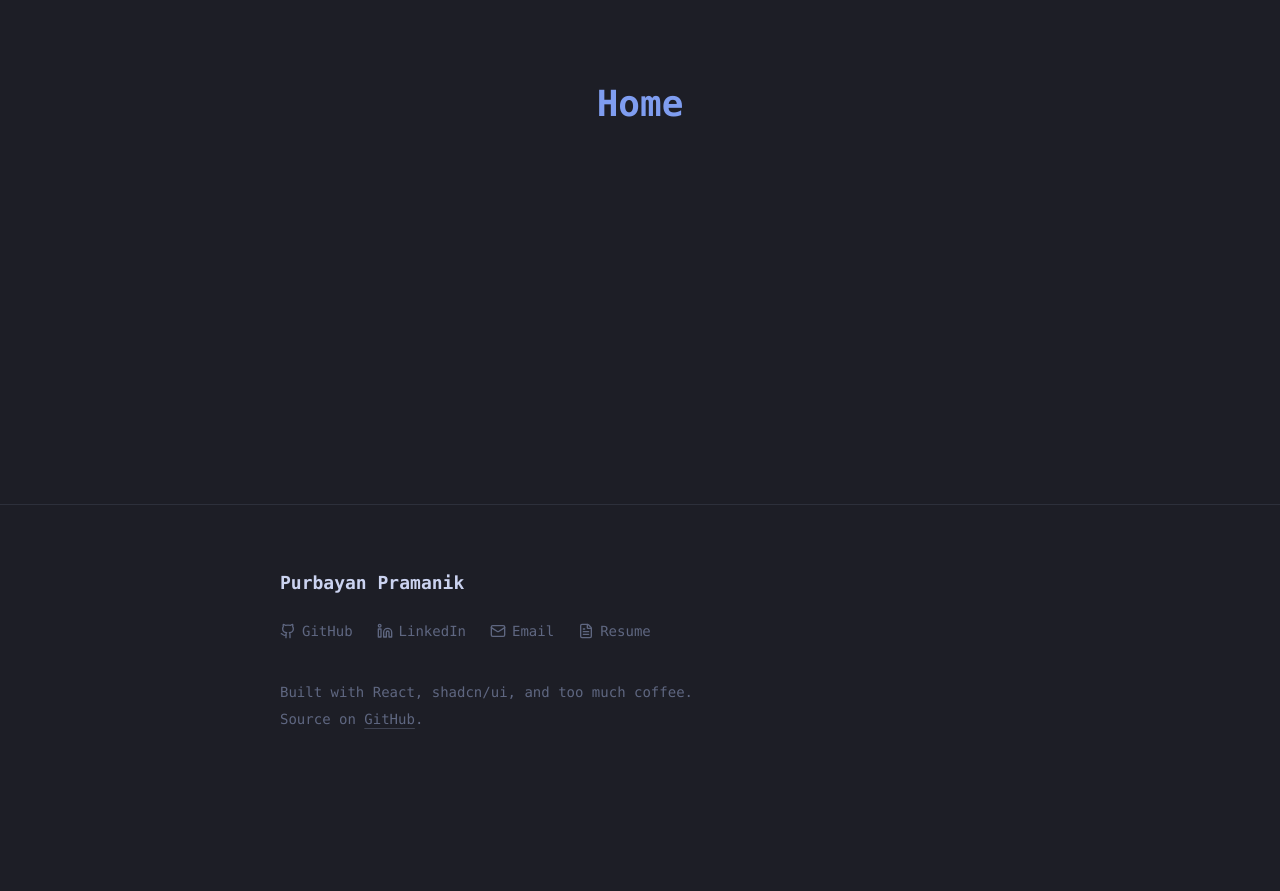
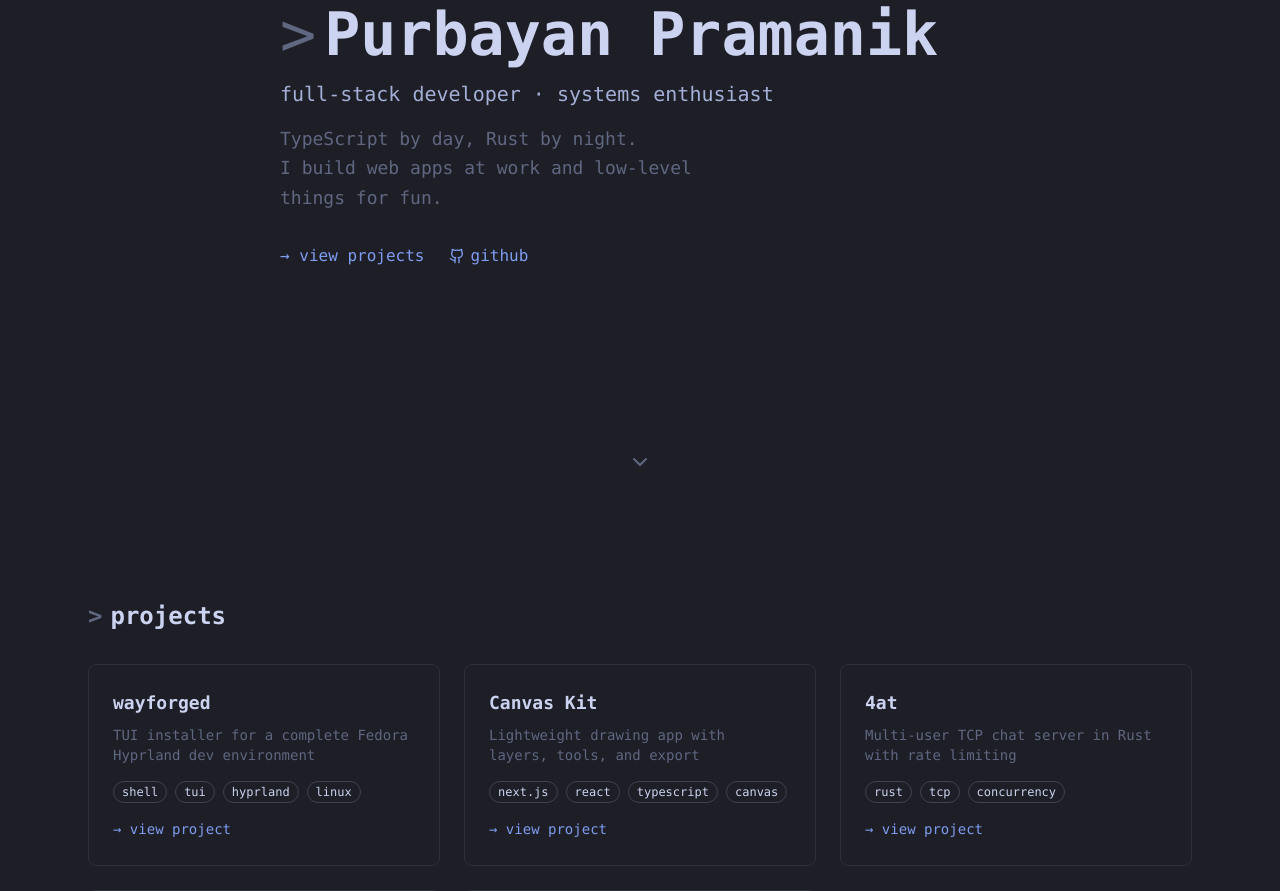
Before and after one commit to PPRAMANIK62/purbayan.dev, a React (Vite) app: page / in a window 1280 px wide. Shown: the part 800-1691 px from the top of the page. Before the commit the page ends 1595 px from the top, so only its background shows below. Built offline with nearby package versions, Linux system fonts and the light colour scheme; a web font is replaced by a local one.

Commit message:
feat: home-page done

```diff
--- /dev/null
+++ b/src/components/fade-up.tsx
@@ -0,0 +1,25 @@
+import { useRef, type ReactNode } from "react"
+import { motion, useInView } from "motion/react"
+
+interface FadeUpProps {
+  children: ReactNode
+  delay?: number
+  className?: string
+}
+
+export function FadeUp({ children, delay = 0, className }: FadeUpProps) {
+  const ref = useRef(null)
+  const inView = useInView(ref, { once: true, margin: "-80px" })
+
+  return (
+    <motion.div
+      ref={ref}
+      initial={{ opacity: 0, y: 24 }}
+      animate={inView ? { opacity: 1, y: 0 } : {}}
+      transition={{ duration: 0.5, delay, ease: [0.25, 0.46, 0.45, 0.94] }}
+      className={className}
+    >
+      {children}
+    </motion.div>
+  )
+}
--- a/src/components/layout.tsx
+++ b/src/components/layout.tsx
@@ -1,11 +1,13 @@
 import { Outlet } from "react-router-dom"
 import { ScrollProgress } from "@/components/scroll-progress"
+import { ScrollToTop } from "@/components/scroll-to-top"
 import { Navbar } from "@/components/navbar"
 import { Footer } from "@/components/footer"
 
 export function Layout() {
   return (
     <div className="min-h-screen flex flex-col">
+      <ScrollToTop />
       <ScrollProgress />
       <Navbar />
       <main className="flex-1">
--- /dev/null
+++ b/src/components/project-card.tsx
@@ -0,0 +1,36 @@
+import { Link } from "react-router-dom"
+import type { Project } from "@/data/projects"
+import { Badge } from "@/components/ui/badge"
+
+interface ProjectCardProps {
+  project: Project
+}
+
+export function ProjectCard({ project }: ProjectCardProps) {
+  return (
+    <Link
+      to={`/projects/${project.slug}`}
+      className="group block border border-border/50 rounded-lg p-6 transition-all duration-200 hover:border-primary/50 hover:shadow-[0_0_20px_rgba(122,162,247,0.1)]"
+    >
+      <h3 className="font-mono font-semibold text-lg text-foreground">
+        {project.title}
+      </h3>
+
+      <p className="text-sm text-muted-foreground mt-2">
+        {project.description}
+      </p>
+
+      <div className="flex flex-wrap gap-2 mt-4">
+        {project.tags.map((tag) => (
+          <Badge key={tag} variant="outline" className="font-mono text-xs">
+            {tag}
+          </Badge>
+        ))}
+      </div>
+
+      <span className="inline-block mt-4 text-sm text-primary font-mono transition-transform duration-200 group-hover:translate-x-1">
+        → view project
+      </span>
+    </Link>
+  )
+}
--- /dev/null
+++ b/src/components/scroll-to-top.tsx
@@ -0,0 +1,12 @@
+import { useEffect } from "react"
+import { useLocation } from "react-router-dom"
+
+export function ScrollToTop() {
+  const { pathname } = useLocation()
+
+  useEffect(() => {
+    window.scrollTo({ top: 0, behavior: "smooth" })
+  }, [pathname])
+
+  return null
+}
--- /dev/null
+++ b/src/data/projects.ts
@@ -0,0 +1,39 @@
+export interface Project {
+  slug: string
+  title: string
+  description: string
+  tags: string[]
+}
+
+export const projects: Project[] = [
+  {
+    slug: "wayforged",
+    title: "wayforged",
+    description: "TUI installer for a complete Fedora Hyprland dev environment",
+    tags: ["shell", "tui", "hyprland", "linux"],
+  },
+  {
+    slug: "canvas-kit",
+    title: "Canvas Kit",
+    description: "Lightweight drawing app with layers, tools, and export",
+    tags: ["next.js", "react", "typescript", "canvas"],
+  },
+  {
+    slug: "4at",
+    title: "4at",
+    description: "Multi-user TCP chat server in Rust with rate limiting",
+    tags: ["rust", "tcp", "concurrency"],
+  },
+  {
+    slug: "seroost",
+    title: "seroost",
+    description: "Local search engine using TF-IDF algorithm in Rust",
+    tags: ["rust", "search", "algorithms"],
+  },
+  {
+    slug: "musializer",
+    title: "musializer",
+    description: "Real-time audio spectrum visualizer using FFT in C",
+    tags: ["c", "fft", "audio", "raylib"],
+  },
+]
--- a/src/index.css
+++ b/src/index.css
@@ -117,7 +117,7 @@
   }
 
   body {
-    @apply bg-background text-foreground font-sans;
+    @apply bg-background text-foreground font-mono;
     margin: 0;
     min-height: 100vh;
     font-synthesis: none;
@@ -172,3 +172,18 @@
 [data-slot="command-list"]::-webkit-scrollbar-thumb:hover {
   background: hsl(226 15% 44%);
 }
+
+.cursor {
+  display: inline-block;
+  width: 0.6em;
+  height: 1.1em;
+  background-color: hsl(var(--primary));
+  animation: blink 1s step-end infinite;
+  vertical-align: text-bottom;
+  margin-left: 2px;
+}
+
+@keyframes blink {
+  0%, 100% { opacity: 1; }
+  50% { opacity: 0; }
+}
--- a/src/pages/home.tsx
+++ b/src/pages/home.tsx
@@ -1,7 +1,126 @@
+import { Link } from "react-router-dom"
+import { Github, ChevronDown } from "lucide-react"
+import { motion } from "motion/react"
+import { projects } from "@/data/projects"
+import { ProjectCard } from "@/components/project-card"
+import { FadeUp } from "@/components/fade-up"
+
+const staggerEase = [0.25, 0.46, 0.45, 0.94] as const
+
+const lineVariants = {
+  hidden: { opacity: 0, y: 8 },
+  visible: { opacity: 1, y: 0 },
+}
+
 export default function HomePage() {
   return (
-    <div className="flex min-h-svh flex-col items-center justify-center">
-      <h1 className="text-4xl font-mono font-bold text-primary">Home</h1>
-    </div>
+    <>
+      {/* Hero */}
+      <section className="relative min-h-screen flex flex-col justify-center max-w-3xl mx-auto px-6 pt-16">
+        <motion.div
+          initial="hidden"
+          animate="visible"
+          transition={{ staggerChildren: 0.15 }}
+        >
+          <motion.div
+            variants={lineVariants}
+            transition={{ duration: 0.4, ease: staggerEase }}
+            className="flex items-baseline"
+          >
+            <span className="text-muted-foreground mr-2 text-4xl md:text-6xl font-mono">
+              &gt;
+            </span>
+            <h1 className="text-4xl md:text-6xl font-bold font-mono text-foreground">
+              Purbayan Pramanik
+            </h1>
+            <span className="cursor" />
+          </motion.div>
+
+          <motion.p
+            variants={lineVariants}
+            transition={{ duration: 0.4, ease: staggerEase }}
+            className="text-lg md:text-xl text-secondary-foreground font-mono mt-4"
+          >
+            full-stack developer · systems enthusiast
+          </motion.p>
+
+          <motion.p
+            variants={lineVariants}
+            transition={{ duration: 0.4, ease: staggerEase }}
+            className="text-base md:text-lg text-muted-foreground leading-relaxed font-mono mt-4 whitespace-pre-line"
+          >
+            {"TypeScript by day, Rust by night.\nI build web apps at work and low-level\nthings for fun."}
+          </motion.p>
+
+          <motion.div
+            variants={lineVariants}
+            transition={{ duration: 0.4, ease: staggerEase }}
+            className="flex items-center gap-6 mt-8"
+          >
+            <Link
+              to="/projects"
+              className="text-primary font-mono hover:underline"
+            >
+              → view projects
+            </Link>
+            <a
+              href="https://github.com/PPRAMANIK62"
+              target="_blank"
+              rel="noopener noreferrer"
+              className="flex items-center gap-1.5 text-primary font-mono hover:underline"
+            >
+              <Github className="size-4" />
+              github
+            </a>
+          </motion.div>
+        </motion.div>
+
+        <motion.div
+          className="absolute bottom-8 left-1/2 -translate-x-1/2"
+          initial={{ opacity: 0 }}
+          animate={{ opacity: 1, y: [0, 8, 0] }}
+          transition={{
+            opacity: { delay: 1.2, duration: 0.5 },
+            y: { delay: 1.2, duration: 1.5, repeat: Infinity, ease: "easeInOut" }
+          }}
+        >
+          <ChevronDown className="size-6 text-muted-foreground" />
+        </motion.div>
+      </section>
+
+      {/* Projects Grid */}
+      <section className="max-w-6xl mx-auto px-6 py-24">
+        <FadeUp>
+          <h2 className="text-2xl font-mono font-semibold flex items-baseline">
+            <span className="text-muted-foreground mr-2">&gt;</span>
+            projects
+          </h2>
+        </FadeUp>
+
+        <div className="grid grid-cols-1 md:grid-cols-2 lg:grid-cols-3 gap-6 mt-8">
+          {projects.map((project, index) => (
+            <FadeUp key={project.slug} delay={index * 0.1}>
+              <ProjectCard project={project} />
+            </FadeUp>
+          ))}
+        </div>
+      </section>
+
+      {/* About Teaser */}
+      <section className="max-w-3xl mx-auto px-6 py-24">
+        <FadeUp>
+          <p className="text-lg text-secondary-foreground leading-relaxed">
+            I write TypeScript at work, hack on Rust and C in my free time, and
+            configure my Hyprland setup more than I probably should.
+          </p>
+          <Link
+            to="/about"
+            className="text-primary font-mono hover:underline mt-4 inline-block"
+          >
+            → more about me
+          </Link>
+        </FadeUp>
+      </section>
+    </>
   )
 }
```
